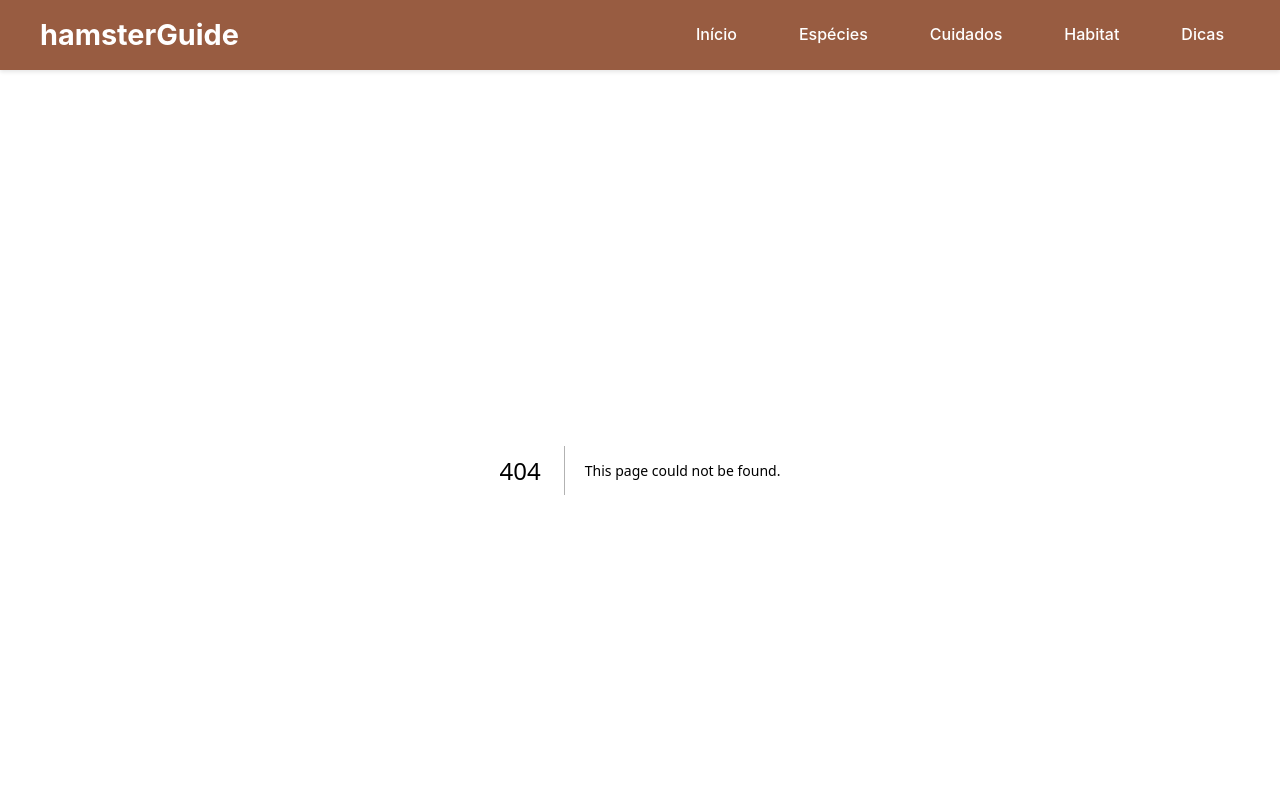
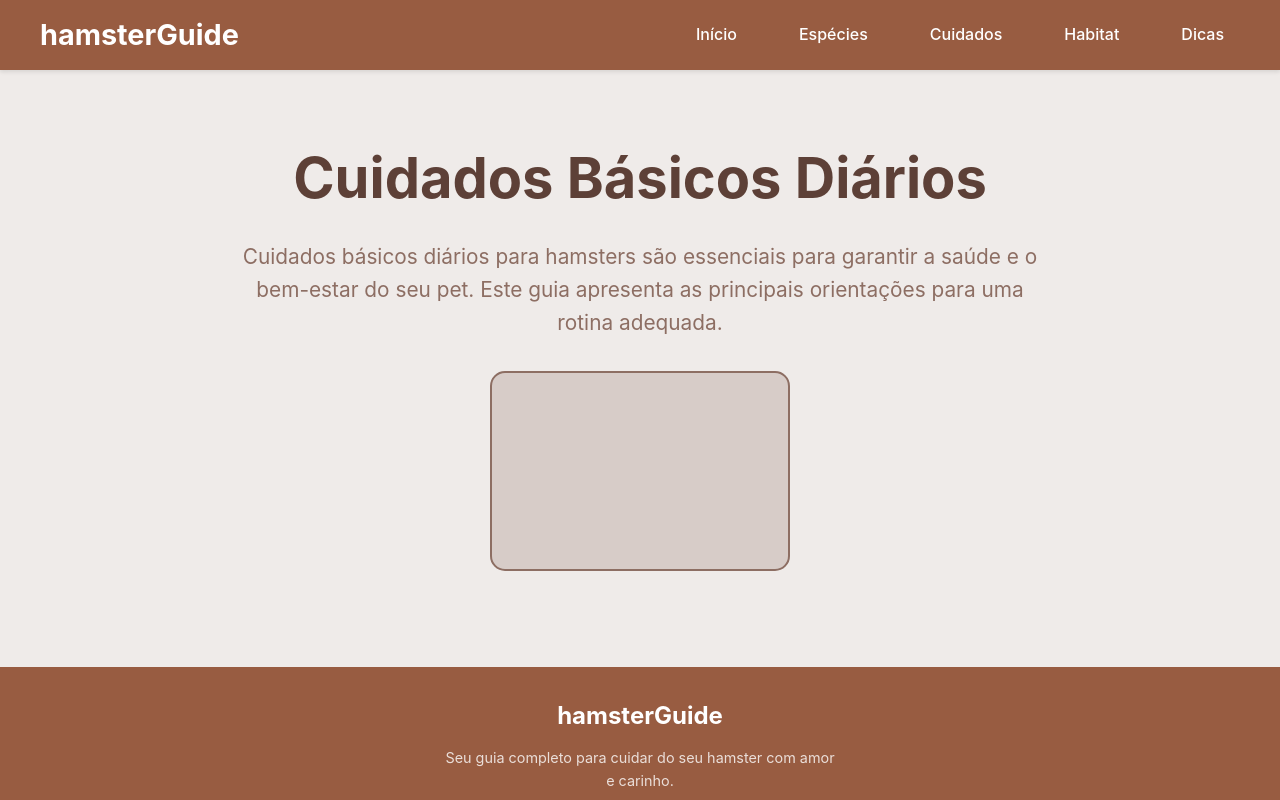
Before and after one commit to gabriela-fernanda14/hamsterGuide, a Next.js app: page /cuidados in a window 1280 px wide. Before the commit this address had no page. Shown: the top 800 px of the page. Built offline with nearby package versions, Linux system fonts and the light colour scheme.

Commit message:
feat: create hero section cuidados page

```diff
--- /dev/null
+++ b/src/app/cuidados/cuidados.module.css
@@ -0,0 +1,42 @@
+.container {
+    max-width: 1200px;
+    margin: 0 auto;
+    padding: 0 2rem;
+}
+
+.hero {
+    background-color: var(--cream);
+    min-height: 60vh;
+    display: flex;
+    align-items: center;
+    justify-content: center;
+    text-align: center;
+    padding: 4rem 2rem;
+}
+
+.heroContent {
+    max-width: 800px;
+}
+
+.heroTitle {
+    font-size: 3.5rem;
+    color: var(--brown-dark);
+    margin-bottom: 1rem;
+    font-weight: bold;
+}
+
+.heroSubtitle {
+    font-size: 1.3rem;
+    color: var(--brown-medium);
+    margin-bottom: 2rem;
+    line-height: 1.6;
+}
+
+.heroImagePlaceholder {
+    width: 300px;
+    height: 200px;
+    background-color: var(--brown-light);
+    border-radius: 15px;
+    margin: 2rem auto;
+    border: 2px solid var(--brown-medium);
+}
--- /dev/null
+++ b/src/app/cuidados/page.jsx
@@ -0,0 +1,23 @@
+"use client";
+
+import styles from "./cuidados.module.css";
+
+export default function Cuidados() {
+
+    return (
+        <main>
+            {/* 1. Hero Section */}
+            <section className={styles.hero}>
+                <div className={styles.heroContent}>
+                    <h1 className={styles.heroTitle}>Cuidados Básicos Diários</h1>
+                    <p className={styles.heroSubtitle}>
+                        Cuidados básicos diários para hamsters são essenciais para garantir a saúde e o bem-estar do seu pet. Este guia apresenta as principais orientações para uma rotina adequada.
+                    </p>
+                    <div className={styles.heroImagePlaceholder}></div>
+                </div>
+            </section>
+
+
+        </main>
+    );
+}
```
Also changed, not shown: src/app/page.jsx (+14 -5 lines), src/app/page.module.css (+12 -0 lines).
